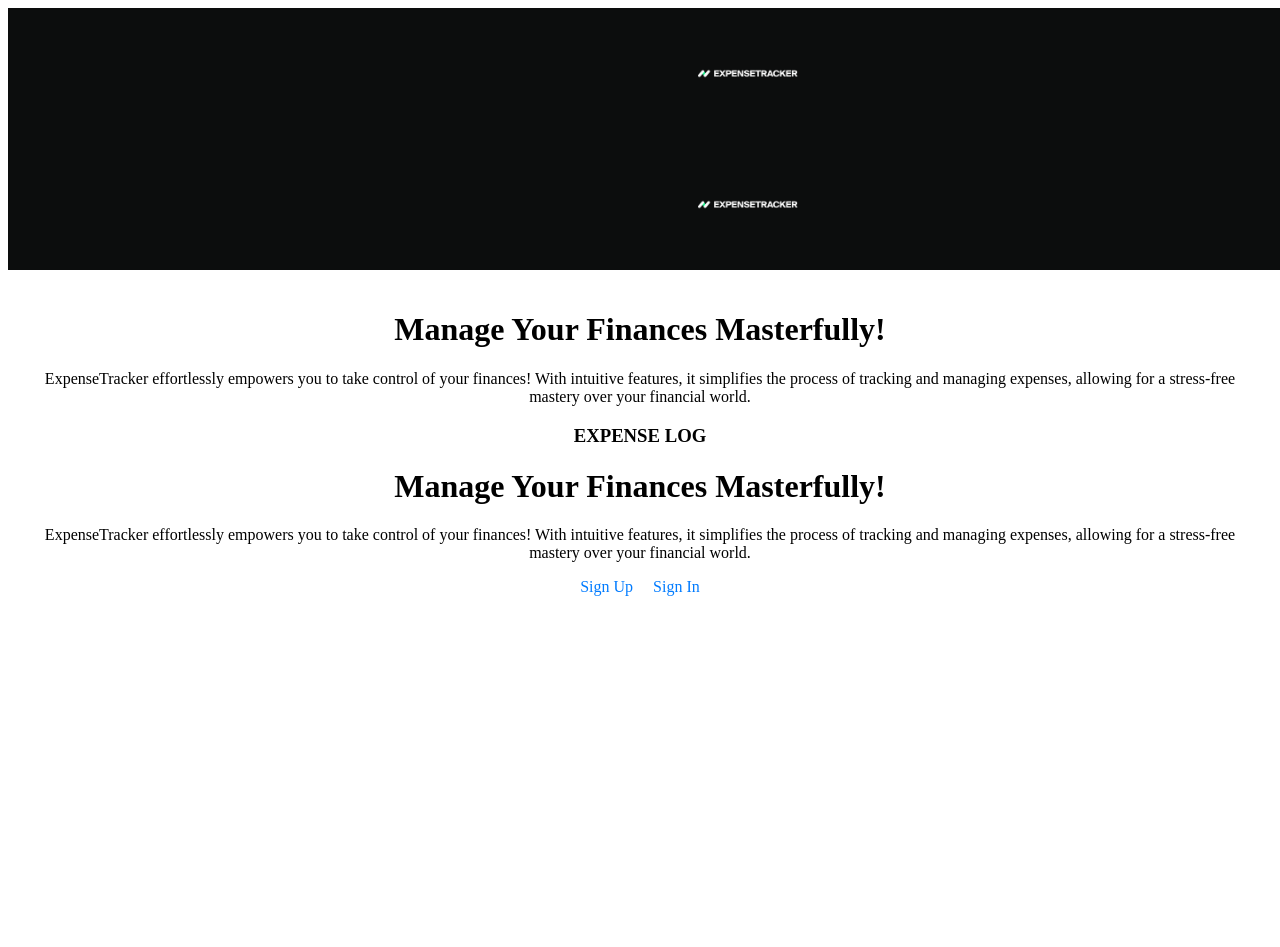
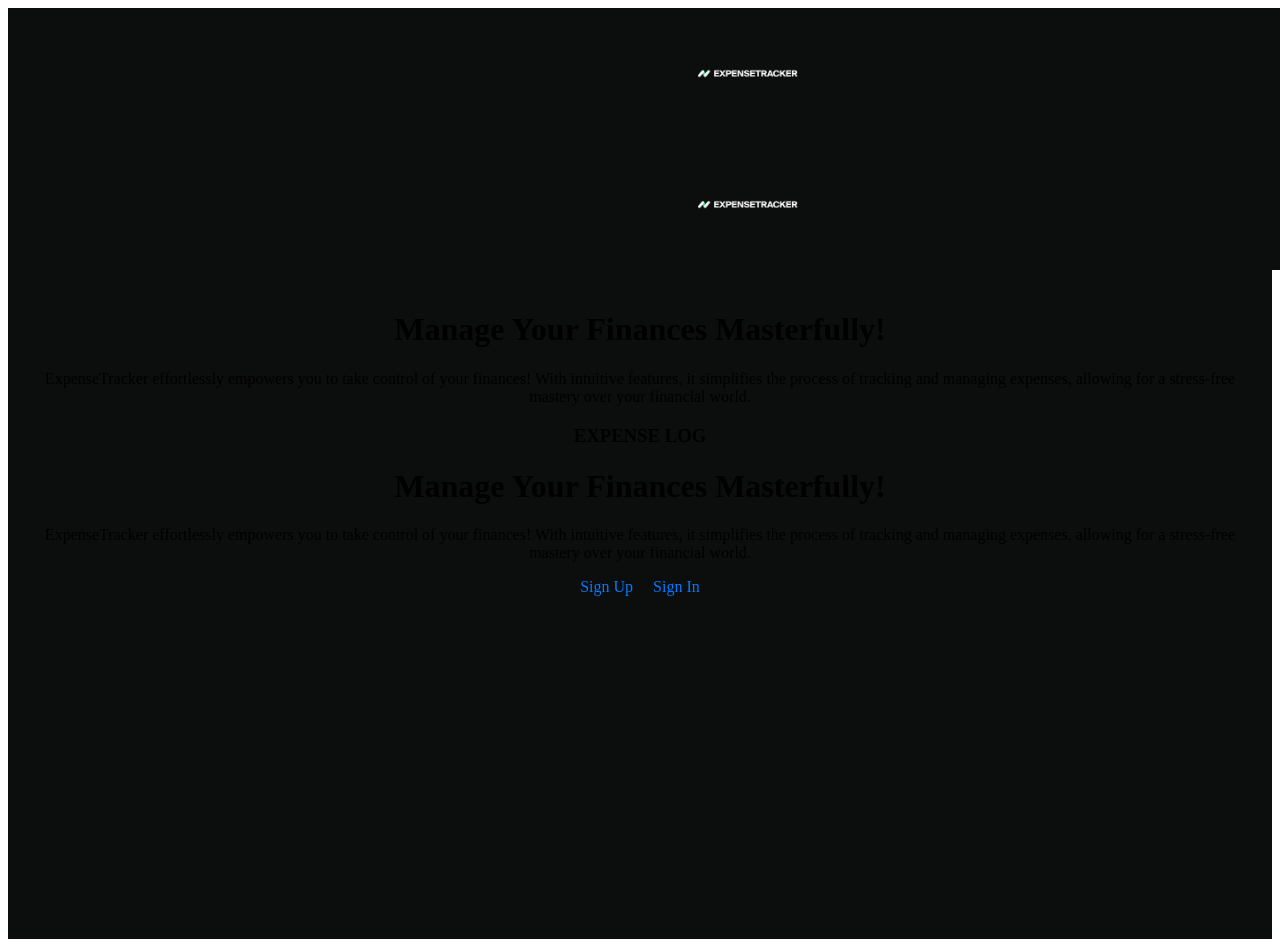
Before and after one commit to Reuelle/Expence-Tracker, a React (Create React App) app: page / in a window 1280 px wide. Shown: the top 947 px of the page. Built offline with nearby package versions, Linux system fonts and the light colour scheme.

Commit message:
Update HomePage.module.css

```diff
--- a/src/components/HomePage/HomePage.module.css
+++ b/src/components/HomePage/HomePage.module.css
@@ -7,7 +7,8 @@
 .mainContent {
   flex: 1; /* Allow main content to expand and take available space */
   padding: 20px;
-  text-align: center; /* Center text and content */
+  text-align: center;/* Center text and content */
+  background-color: #0C0D0D;
 }
 
 .content {
```
